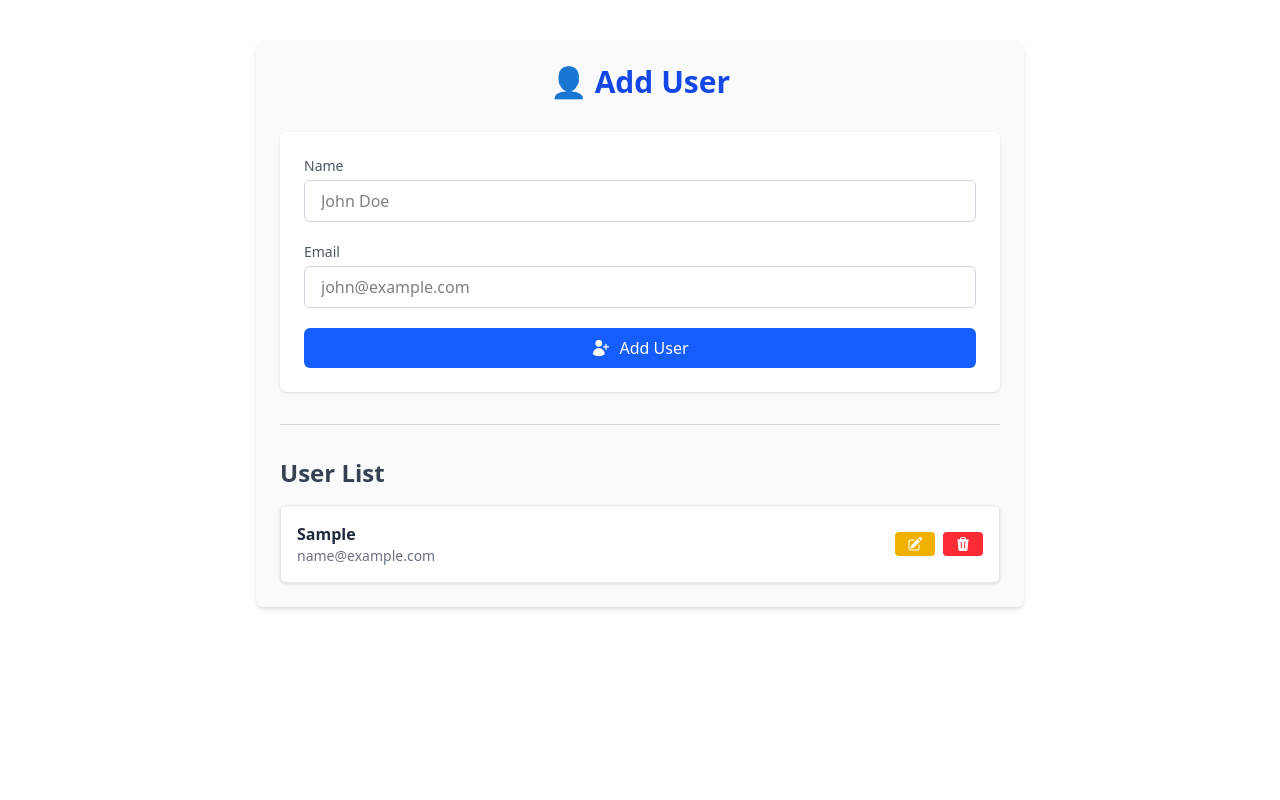
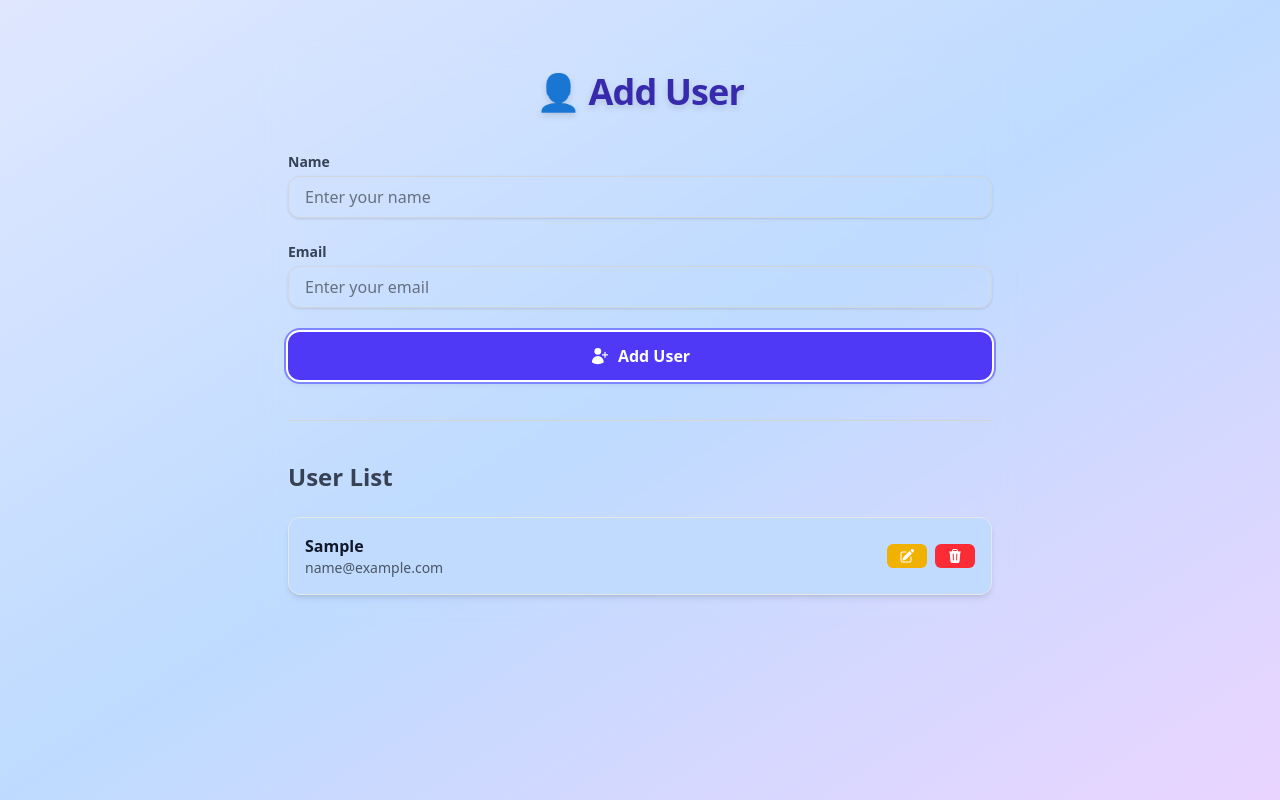
Before and after one commit to debasish39/CRUD-by-React, a React (Vite) app: page / in a window 1280 px wide. Both pictures are taken after typing "Sample", "name@example.com" into the empty fields and a click on the button "Add User". Built offline with nearby package versions, Linux system fonts and the light colour scheme.

Commit message:
PWA Update

```diff
--- a/package.json
+++ b/package.json
@@ -12,6 +12,7 @@
   "dependencies": {
     "@heroicons/react": "^2.2.0",
     "@tailwindcss/vite": "^4.1.11",
+    "aos": "^2.3.4",
     "react": "^19.1.0",
     "react-dom": "^19.1.0",
     "tailwindcss": "^4.1.11"
--- a/src/Crud.jsx
+++ b/src/Crud.jsx
@@ -1,5 +1,7 @@
 import React, { useState, useEffect } from 'react';
 import { PencilSquareIcon, TrashIcon, UserPlusIcon } from '@heroicons/react/24/solid';
+import AOS from 'aos';
+import 'aos/dist/aos.css';
 
 function Crud() {
   const [formData, setFormData] = useState({ name: '', email: '' });
@@ -9,122 +11,146 @@ function Crud() {
   });
   const [editingIndex, setEditingIndex] = useState(null);
 
+  // Store users in localStorage whenever users state changes
   useEffect(() => {
     localStorage.setItem('users', JSON.stringify(users));
-    console.log(users);
-    console.log(JSON.stringify(users));
+    console.log('🧠 Users saved to localStorage:', users);
   }, [users]);
 
+  // Initialize AOS animations
+  useEffect(() => {
+    AOS.init({
+      duration: 800,
+      once: false,
+    });
+    console.log('✨ AOS initialized');
+  }, []);
+
+  // Handle input changes
   const handleChange = (e) => {
-    setFormData({
+    const updated = {
       ...formData,
-      [e.target.name]: e.target.value
-    });
-    console.log(formData);
+      [e.target.name]: e.target.value,
+    };
+    setFormData(updated);
+    console.log(`✍️ Input Changed [${e.target.name}]:`, e.target.value);
   };
 
+  // Handle form submission
   const handleSubmit = (e) => {
     e.preventDefault();
+    console.log('📨 Form Submitted:', formData);
+
     if (!formData.name.trim() || !formData.email.trim()) {
       alert("Please fill out both fields");
+      console.warn("⚠️ Empty fields submitted");
       return;
     }
 
-// Email format check
     const emailRegex = /^[^\s@]+@[^\s@]+\.[^\s@]+$/;
     if (!emailRegex.test(formData.email)) {
       alert("Please enter a valid email address");
+      console.warn("⚠️ Invalid email format");
       return;
     }
+
     if (editingIndex !== null) {
       const updatedUsers = [...users];
-      console.log(updatedUsers);
       updatedUsers[editingIndex] = formData;
-      console.log(editingIndex);
-      console.log(formData);
-      console.log(updatedUsers[editingIndex]);
       setUsers(updatedUsers);
-      console.log(updatedUsers);
+      console.log(`🛠️ Updated user at index ${editingIndex}:`, formData);
       setEditingIndex(null);
     } else {
       setUsers([...users, formData]);
+      console.log('➕ New user added:', formData);
     }
 
     setFormData({ name: '', email: '' });
   };
 
+  // Handle edit
   const handleEdit = (index) => {
     setFormData(users[index]);
-    console.log(index);
-    console.log(users[index]);
     setEditingIndex(index);
+    console.log(`✏️ Editing user at index ${index}:`, users[index]);
   };
 
+  // Handle delete
   const handleDelete = (index) => {
     const confirmDelete = window.confirm("Are you sure you want to delete this user?");
-    if (!confirmDelete) return;
+    if (!confirmDelete) {
+      console.log('❌ Delete canceled by user');
+      return;
+    }
 
+    const deletedUser = users[index];
     const updatedUsers = users.filter((_, i) => i !== index);
     setUsers(updatedUsers);
-    // console.log(_);
+    console.log(`🗑️ Deleted user at index ${index}:`, deletedUser);
 
     if (editingIndex === index) {
       setFormData({ name: '', email: '' });
       setEditingIndex(null);
+      console.log('🔄 Reset form due to deleted user being edited');
     }
   };
 
+
   return (
-    <div className="max-w-3xl mx-auto p-6 bg-gray-50 rounded-lg shadow-md mt-10">
-      <h2 className="text-3xl font-extrabold mb-8 text-center text-blue-700">
+    <div className="min-h-screen bg-gradient-to-br from-indigo-100 via-blue-200 to-purple-200 p-6 sm:p-10">
+      <div
+        className="max-w-3xl mx-auto bg-transparent backdrop-blur-lg   p-8 transition-all duration-500"
+        data-aos="fade-up"
+      >
+        <h2 className="text-4xl font-extrabold mb-10 text-center text-indigo-800 drop-shadow-md tracking-tight">
           {editingIndex !== null ? '✏️ Edit User' : '👤 Add User'}
         </h2>
 
-      <form onSubmit={handleSubmit} className="space-y-5 bg-white p-6 rounded-md shadow-sm" noValidate>
+        {/* Form */}
+        <form onSubmit={handleSubmit} className="space-y-6" noValidate data-aos="fade-up">
           <div className="flex flex-col">
-          <label htmlFor="name" className="text-sm font-medium text-gray-600 mb-1">Name</label>
+            <label htmlFor="name" className="text-sm font-semibold text-gray-700 mb-1">Name</label>
             <input
               type="text"
               id="name"
               name="name"
               value={formData.name}
               onChange={handleChange}
-            placeholder="John Doe"
-            required
-            className="border border-gray-300 px-4 py-2 rounded-md focus:outline-none focus:ring-2 focus:ring-blue-400"
+              placeholder="Enter your name"
+              className="border border-gray-300 px-4 py-2 rounded-xl shadow-sm focus:ring-2 focus:ring-indigo-400 focus:outline-none transition duration-300"
             />
           </div>
 
           <div className="flex flex-col">
-          <label htmlFor="email" className="text-sm font-medium text-gray-600 mb-1">Email</label>
+            <label htmlFor="email" className="text-sm font-semibold text-gray-700 mb-1">Email</label>
             <input
               type="email"
               id="email"
               name="email"
               value={formData.email}
               onChange={handleChange}
-            placeholder="john@example.com"
-            required
-            className="border border-gray-300 px-4 py-2 rounded-md focus:outline-none focus:ring-2 focus:ring-blue-400"
+              placeholder="Enter your email"
+              className="border border-gray-300 px-4 py-2 rounded-xl shadow-sm focus:ring-2 focus:ring-indigo-400 focus:outline-none transition duration-300"
             />
           </div>
 
           <button
             type="submit"
-          className={` cursor-pointer w-full flex items-center justify-center gap-2 py-2 px-4 text-white font-medium rounded-md transition
-            ${editingIndex !== null ? 'bg-yellow-500 hover:bg-yellow-600' : 'bg-blue-600 hover:bg-blue-700'}`}
+            className={`w-full flex items-center justify-center gap-2 py-3 px-4 text-white font-semibold rounded-xl shadow-md transition
+              active:scale-95 focus:ring-2 focus:ring-offset-2 focus:ring-indigo-400
+              ${editingIndex !== null ? 'bg-yellow-500 hover:bg-yellow-600' : 'bg-indigo-600 hover:bg-indigo-700'}`}
           >
             <UserPlusIcon className="w-5 h-5" />
             {editingIndex !== null ? 'Update User' : 'Add User'}
           </button>
         </form>
 
-      <hr className="my-8 border-gray-300" />
+        <hr className="my-10 border-gray-300" />
 
-      <h3 className="text-2xl font-semibold mb-4 text-gray-700">User List</h3>
+        <h3 className="text-2xl font-bold mb-6 text-gray-700" data-aos="fade-up">User List</h3>
 
         {users.length === 0 ? (
-        <div className="text-center text-gray-400 py-10">
+          <div className="text-center text-gray-400 py-10" data-aos="fade-up">
             <p className="text-lg">No users added yet.</p>
             <p className="text-sm">Start by filling out the form above.</p>
           </div>
@@ -133,26 +159,26 @@ if (!emailRegex.test(formData.email)) {
             {users.map((user, index) => (
               <li
                 key={index}
-              className="flex justify-between items-center bg-white border border-gray-200 shadow-sm p-4 rounded-md"
+                className="flex justify-between items-center bg-[#C1DBFF] border border-gray-200 shadow-md p-4 rounded-xl hover:shadow-lg focus:shadow-lg active:shadow-lg ransition duration-300"
+                data-aos="fade-up"
+                data-aos-delay={index * 100}
               >
                 <div>
-                <p className="font-semibold text-gray-800">{user.name}</p>
-                <p className="text-sm text-gray-500">{user.email}</p>
+                  <p className="font-semibold text-gray-900">{user.name}</p>
+                  <p className="text-sm text-gray-600">{user.email}</p>
                 </div>
                 <div className="flex gap-2">
                   <button
                     onClick={() => handleEdit(index)}
-                  className="cursor-pointer flex items-center gap-1 bg-yellow-500 hover:bg-yellow-600 text-white px-3 py-1 rounded"
+                    className="flex items-center gap-1 bg-yellow-500 hover:bg-yellow-600 active:scale-95 text-white px-3 py-1 rounded-md transition duration-300"
                   >
                     <PencilSquareIcon className="w-4 h-4" />
-
                   </button>
                   <button
                     onClick={() => handleDelete(index)}
-                  className=" cursor-pointer flex items-center gap-1 bg-red-500 hover:bg-red-600 text-white px-3 py-1 rounded"
+                    className="flex items-center gap-1 bg-red-500 hover:bg-red-600 active:scale-95 text-white px-3 py-1 rounded-md transition duration-300"
                   >
                     <TrashIcon className="w-4 h-4" />
-
                   </button>
                 </div>
               </li>
@@ -160,6 +186,7 @@ if (!emailRegex.test(formData.email)) {
           </ul>
         )}
       </div>
+    </div>
   );
 }
 
--- a/vite.config.js
+++ b/vite.config.js
@@ -13,7 +13,7 @@ export default defineConfig({
         short_name: 'CRUD',
         start_url: '/',
         display: 'standalone',
-        background_color: '#ffffff',
+        background_color: '#432DD7',
         theme_color: '#0f172a',
         icons: [
           {
```
Also changed, not shown: 1 other file (tests, documents, lock files or other folders). Lines whose indentation alone changed are shown as unchanged.
